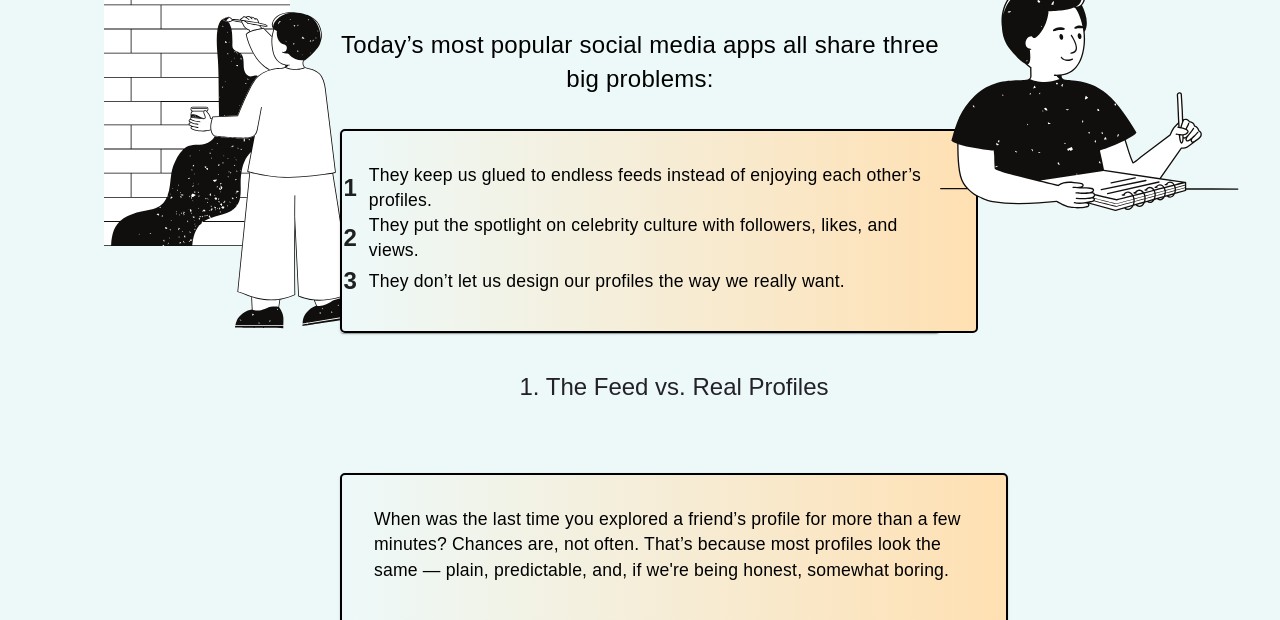
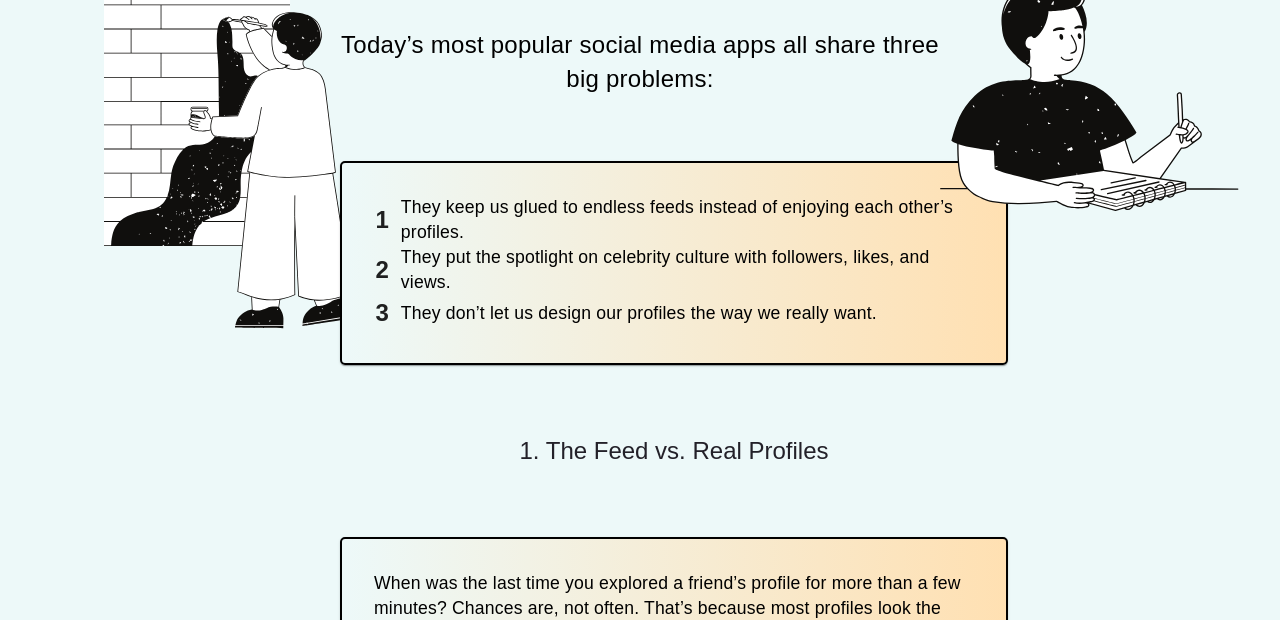
Before and after one commit to TheSoulPad/soulpad_marketing, a Gatsby site: page /About in a window 1280 px wide. Shown: the part 186-806 px from the top of the page. Built offline with nearby package versions, Linux system fonts and the light colour scheme; Gatsby itself is replaced by a stand-in of ours; a web font is replaced by a local one.

Commit message:
copilot fixes

```diff
--- a/src/Components/AboutPageContent.tsx
+++ b/src/Components/AboutPageContent.tsx
@@ -79,11 +79,10 @@ const AboutPageContent: React.FC<AboutContentProps> = ({ point }) => {
     >
       {/* The three problems numbered list  */}
       {point.bullets && (
-        <Paper className="about-content--list">
+        <Paper className="about-content--list" sx={paperStyles}>
           <ul
             className="about-content--bullets"
             style={{
-              ...paperStyles,
               listStyleType: "none",
               paddingLeft: spacing.md,
               margin: "0",
```
